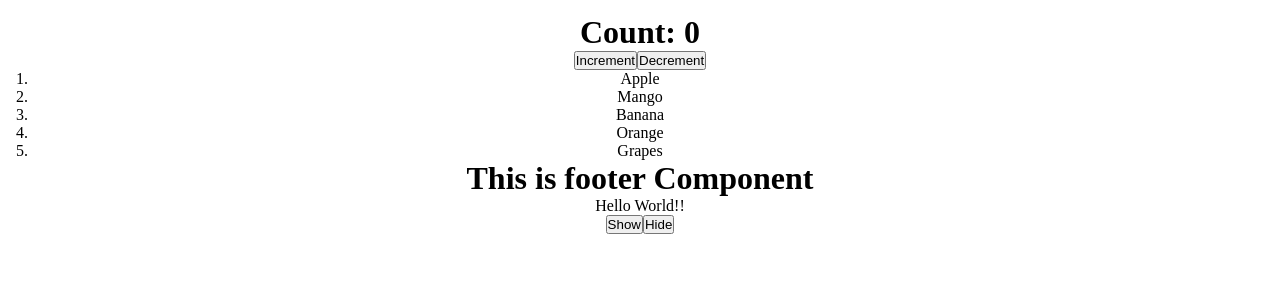
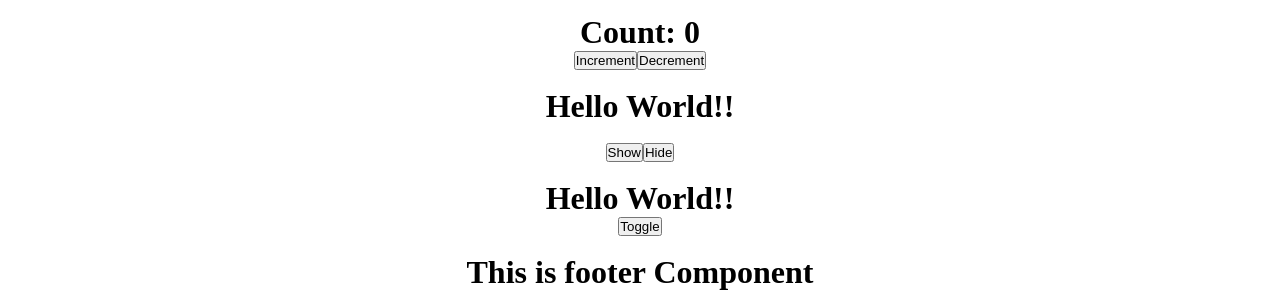
Before and after one commit to jagjotsingh00/react-setup, a React (Vite) app in the folder my-react-app/: page / in a window 1280 px wide. Shown: the part 990-1282 px from the top of the page. Before the commit the page ends 1256 px from the top, so only its background shows below. Built offline with nearby package versions, Linux system fonts and the light colour scheme.

Commit message:
Toggle button

```diff
--- a/my-react-app/src/App.jsx
+++ b/my-react-app/src/App.jsx
@@ -8,6 +8,7 @@ import Count from './components/Counter'
 import Input from './components/Input'
 import { useState } from 'react'
 import Toggle from './components/Toggle'
+import ToggleButton from './components/ToggleButton'
 
 function App() {
 
@@ -25,13 +26,15 @@ function App() {
     <br />
     <Count />
     {/* <Input /> */}
+    <br /><br />
+<Toggle />
+<br />
+<br />
+<ToggleButton />
+<br /><br />
     <Footer />
-<Toggle />
     </>
-
   )
-
-
 }
 
 export default App
--- a/my-react-app/src/components/Footer.jsx
+++ b/my-react-app/src/components/Footer.jsx
@@ -3,7 +3,7 @@ const Footer = () => {
 
     return (
         <>
-        <FruitList />
+        {/* <FruitList /> */}
         <h1>This is footer Component</h1>
         </>
     )
--- a/my-react-app/src/components/Toggle.jsx
+++ b/my-react-app/src/components/Toggle.jsx
@@ -5,7 +5,7 @@ const Toggle = () => {
 
     let message;
     if(show) {
-            message = <span>Hello World!!</span>
+            message = <h1>Hello World!!</h1>
     }
 
     return (
--- /dev/null
+++ b/my-react-app/src/components/ToggleButton.jsx
@@ -0,0 +1,14 @@
+import { useState } from "react";
+
+const ToggleButton = () => {
+    const [show, setShow] = useState(true)
+
+    return (
+        <>
+         {show && <h1>Hello World!!</h1>}
+         <button onClick={() => setShow(!show)}> Toggle</button>
+        </>
+
+    )
+}
+export default ToggleButton;
```
